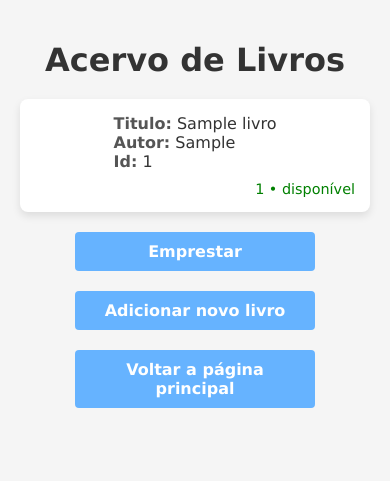
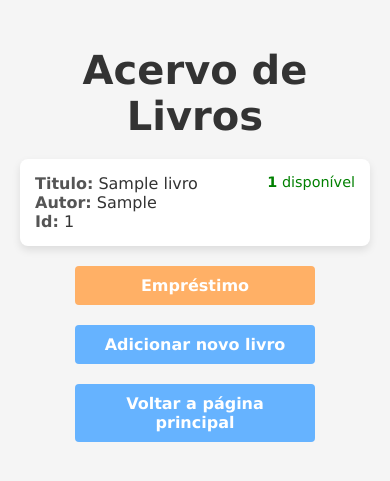
Before and after one commit to paulohenrif/Biblioteca, a Django app: page /consultar_acervo/ in a window 390 px wide. Shown: the top 481 px of the page. Run offline with Django 4.2, Linux system fonts and the light colour scheme; tables that the repository leaves empty hold one stand-in row (values such as "Sample post").

Commit message:
Commit: fix estilização

```diff
--- a/biblioteca/static/css/css_consulta/consulta.css
+++ b/biblioteca/static/css/css_consulta/consulta.css
@@ -5,6 +5,7 @@ body {
     background-color: #f5f5f5;
     margin: 0;
     padding: 20px;
+    font-size: 20px;
 }
 
 h1 {
@@ -47,7 +48,7 @@ ul.lista-livros {
 }
 
 .botao-emprestar {
-    background-color: #66b3ff;
+    background-color: #ffb066;
     color: white;
     padding: 10px 20px;
     border-radius: 4px;
@@ -59,7 +60,7 @@ ul.lista-livros {
 }
 
 .botao-emprestar:hover {
-    background-color: #005bb5c3;
+    background-color: #ff9839;
 }
 
 .status {
@@ -127,19 +128,4 @@ a:hover {
         padding: 10px;
         font-size: 14px;
     }
-
-    .livro-item {
-        flex-direction: column;
-        align-items: center;
-    }
-
-    .emprestimo {
-        margin-top: 10px;
-        width: 100%;
-        text-align: center;
-    }
-
-    .botao-emprestar {
-        width: 100%;
-    }
 }
--- a/biblioteca/static/css/home.css
+++ b/biblioteca/static/css/home.css
@@ -7,6 +7,7 @@ body {
     justify-content: center;
     align-items: center;
     height: 100vh;
+    font-size: 20px;
 }
 
 h1 {
--- a/biblioteca/templates/home.html
+++ b/biblioteca/templates/home.html
@@ -12,7 +12,6 @@
     <title>Página Inicial</title>
 </head>
 <body>
-
     {% block main %}
             <ul>
                 <h1>Página Principal</h1>
@@ -22,8 +21,6 @@
                 <li><a href="{% url 'consultar_acervo' %}">Consultar Acervo</a></li>
                 <li><a href="{% url 'solicitar_emprestimo' %}">Solicitar Empréstimo</a></li>
                 <li><a href="{% url 'solicitar_devolucao' %}">Devolver Livro</a></li>
-                <li><a href="">Alterar Dados do Usuário</a></li>
-                <li><a href="">Remover Usuário</a></li>
             </ul>
     {% endblock main %}
 </body>
--- a/biblioteca/templates/paginas_consultas/consultar_acervo.html
+++ b/biblioteca/templates/paginas_consultas/consultar_acervo.html
@@ -29,13 +29,13 @@
 
                     </div>
                     <div class="emprestimo">
-                        <span class="status">{{ livro.exemplares }} • {{ livro.status }}</span>
+                        <span class="status"><strong>{{ livro.exemplares }}</strong> {{ livro.status }}</span>
                     </div>
                 </li>
-                {% endfor %}
-            </ul>
+            {% endfor %}
+        </ul>
 
-        <a href="{% url 'solicitar_emprestimo' %}" class="botao-emprestar">Emprestar</a>
+        <a href="{% url 'solicitar_emprestimo' %}" class="botao-emprestar">Empréstimo</a>
         <a href="{% url 'cadastrar_livro' %}">Adicionar novo livro</a>
         <a href="{% url 'Home' %}">Voltar a página principal</a>
     {% endblock main %}
--- a/biblioteca/templates/paginas_consultas/consultar_usuarios.html
+++ b/biblioteca/templates/paginas_consultas/consultar_usuarios.html
@@ -1,5 +1,4 @@
 {% load static %}
-
 <!DOCTYPE html>
 <html lang="pt-br">
 <head>
```
Also changed, not shown: biblioteca/static/css/css_solicitacoes/solicitacoes.css (+4 -4 lines), biblioteca/templates/paginas_solicitacoes/solicitar_devolucao.html (+2 -5 lines), biblioteca/templates/paginas_solicitacoes/solicitar_emprestimo.html (+4 -3 lines).
